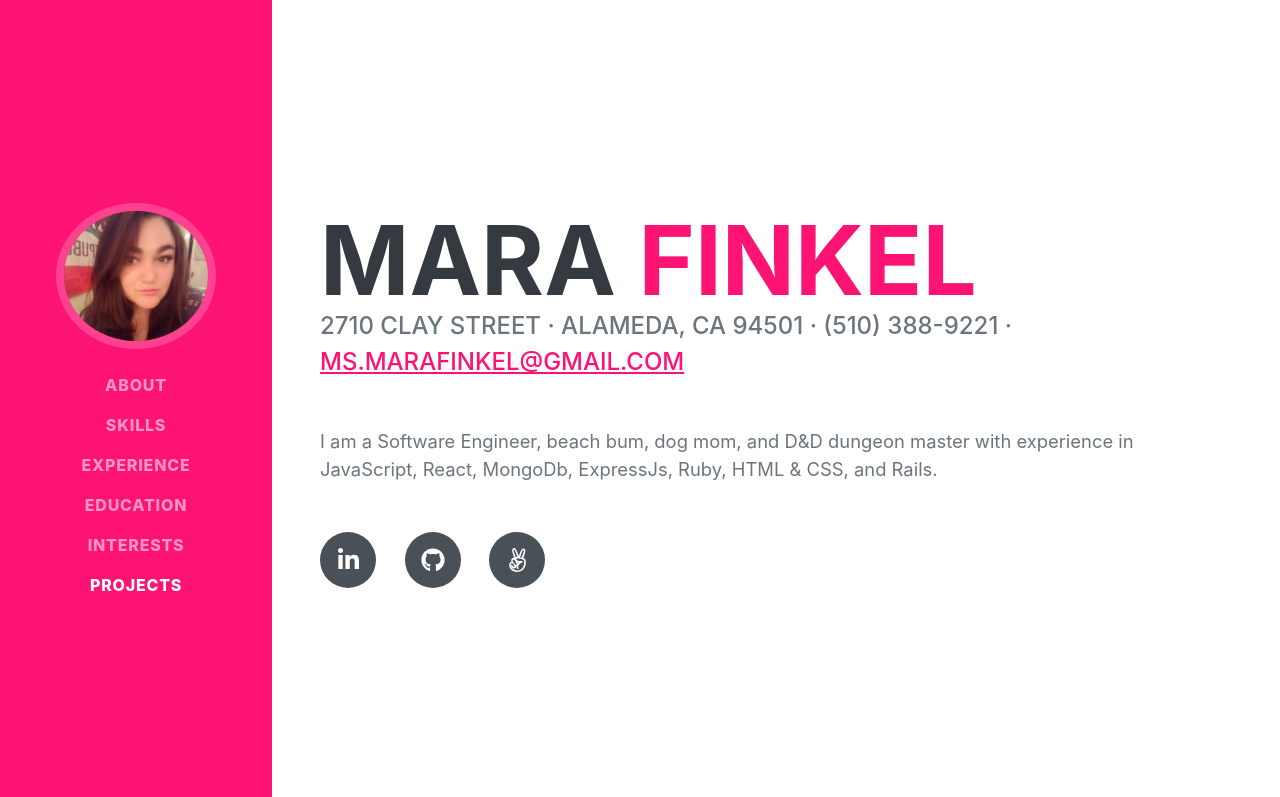
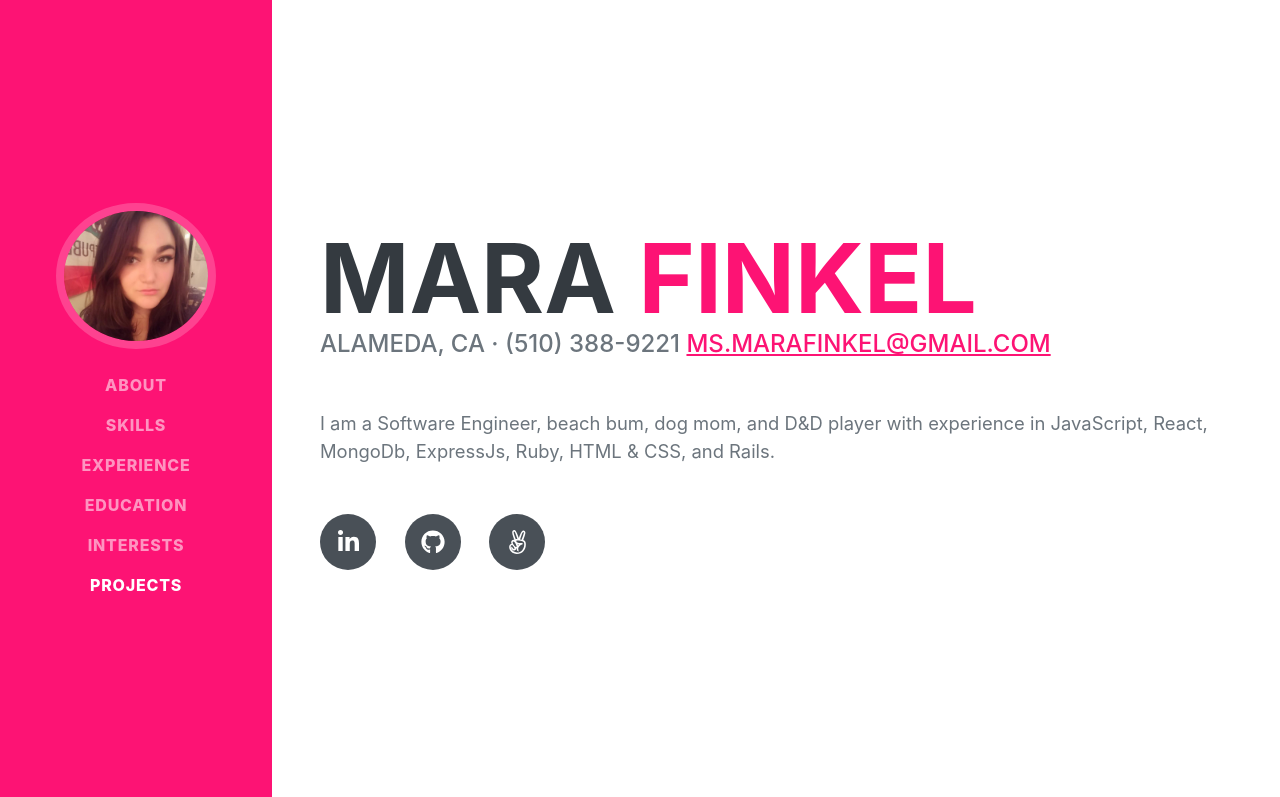
Before and after one commit to internetmara/internetmara.github.io, a plain HTML site: page index.html in a window 1280 px wide. Shown: the top 797 px of the page. Drawn offline with nearby package versions, Linux system fonts and the light colour scheme; a web font is replaced by a local one.

Commit message:
Change address

```diff
--- a/index.html
+++ b/index.html
@@ -45,10 +45,10 @@
                         <span class="text-primary">Finkel</span>
                     </h1>
                     <div class="subheading mb-5">
-                        2710 Clay Street · Alameda, CA 94501 · (510) 388-9221 ·
+                        Alameda, CA · (510) 388-9221
                         <a href="mailto:ms.marafinkel@gmail.com">ms.marafinkel@gmail.com</a>
                     </div>
-                    <p class="lead mb-5">I am a Software Engineer, beach bum, dog mom, and D&D dungeon master with experience in JavaScript, React, MongoDb, ExpressJs, Ruby, HTML & CSS, and Rails.</p>
+                    <p class="lead mb-5">I am a Software Engineer, beach bum, dog mom, and D&D player with experience in JavaScript, React, MongoDb, ExpressJs, Ruby, HTML & CSS, and Rails.</p>
                     <div class="social-icons">
                         <a class="social-icon" href="http://www.linkedin.com/in/marafinkel"><i class="fab fa-linkedin-in"></i></a>
                         <a class="social-icon" href="https://github.com/internetmara"><i class="fab fa-github"></i></a>
```
